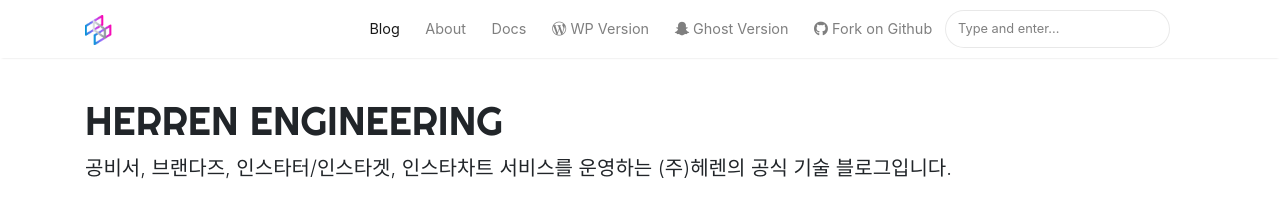
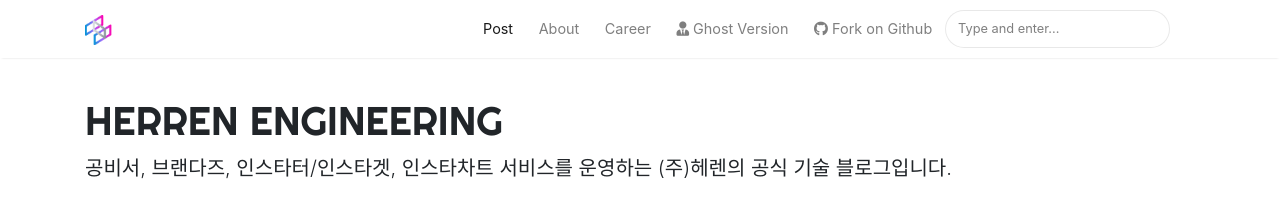
Before and after one commit to herrenofficial/engineering-blog, a Jekyll site: the page built from index.html, in a window 1280 px wide. Shown: the top 211 px of the page. Built offline with Jekyll 4.4.1, drawn with Linux system fonts in a browser that asks for light colours; nearby versions of some CDN libraries; the list of posts is cut into pages by our own code.

Commit message:
Update default.html

```diff
--- a/_layouts/default.html
+++ b/_layouts/default.html
@@ -68,7 +68,7 @@
                 {% else %}
                 <li class="nav-item">
                 {% endif %}
-                <a class="nav-link" href="{{ site.baseurl }}/index.html">Blog</a>
+                <a class="nav-link" href="{{ site.baseurl }}/index.html">Post</a>
                 </li>
 
                 <li class="nav-item">
@@ -76,15 +76,11 @@
                 </li>
 
                 <li class="nav-item">
-                <a target="_blank" class="nav-link" href="https://bootstrapstarter.com/bootstrap-templates/template-mediumish-bootstrap-jekyll/"> Docs</a>
+                <a target="_blank" class="nav-link" href="https://bootstrapstarter.com/bootstrap-templates/template-mediumish-bootstrap-jekyll/"> Career</a>
                 </li>
 
                 <li class="nav-item">
-                <a target="_blank" class="nav-link" href="https://www.wowthemes.net/themes/mediumish-wordpress/"><i class="fab fa-wordpress-simple"></i> WP Version</a>
-                </li>
-
-                <li class="nav-item">
-                <a target="_blank" class="nav-link" href="https://www.wowthemes.net/themes/mediumish-ghost/"><i class="fab fa-snapchat-ghost"></i> Ghost Version</a>
+                <a target="_blank" class="nav-link" href="https://www.wowthemes.net/themes/mediumish-ghost/"><i class="fas fa-user-tie"></i> Ghost Version</a>
                 </li>
 
                 <li class="nav-item">
```
